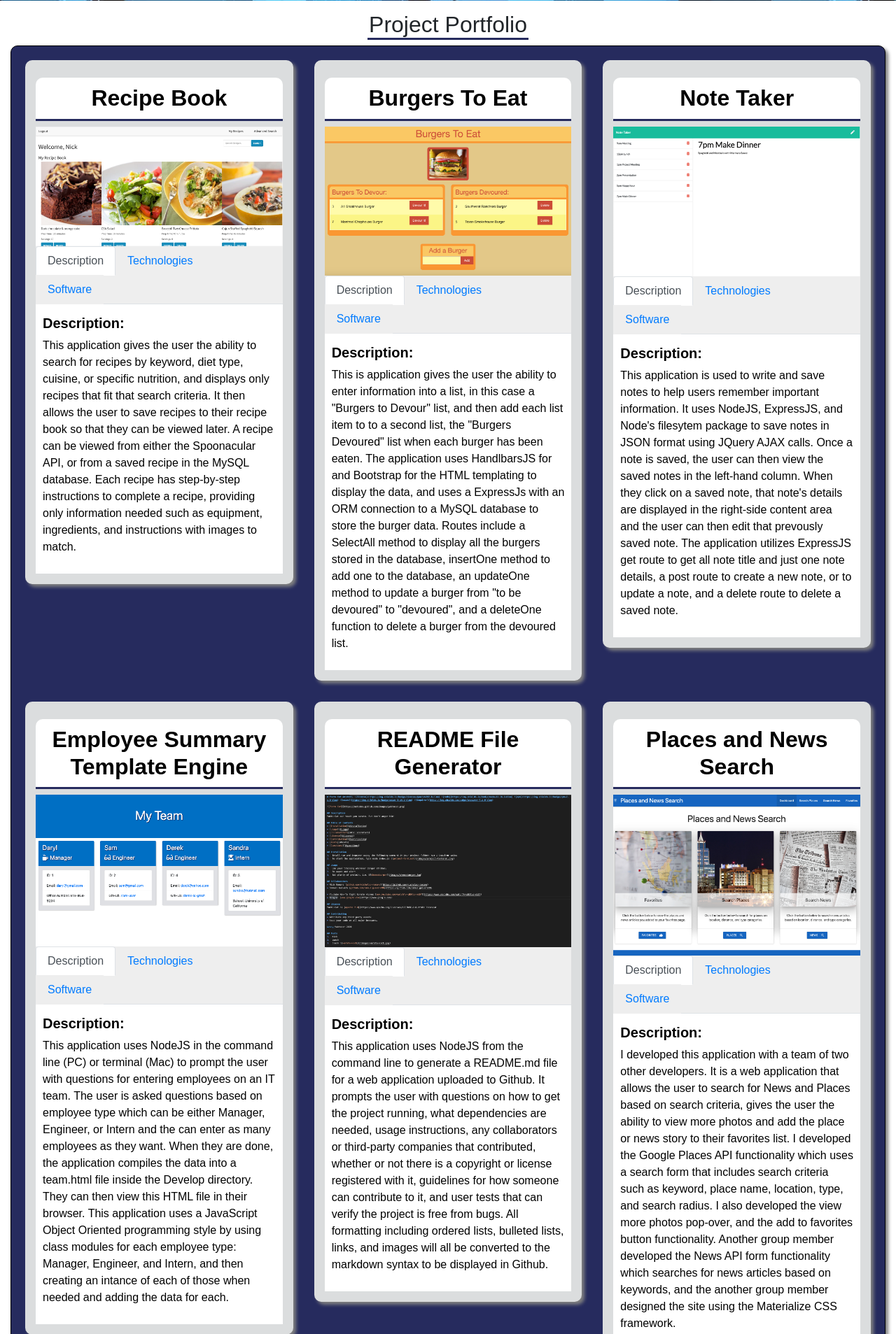
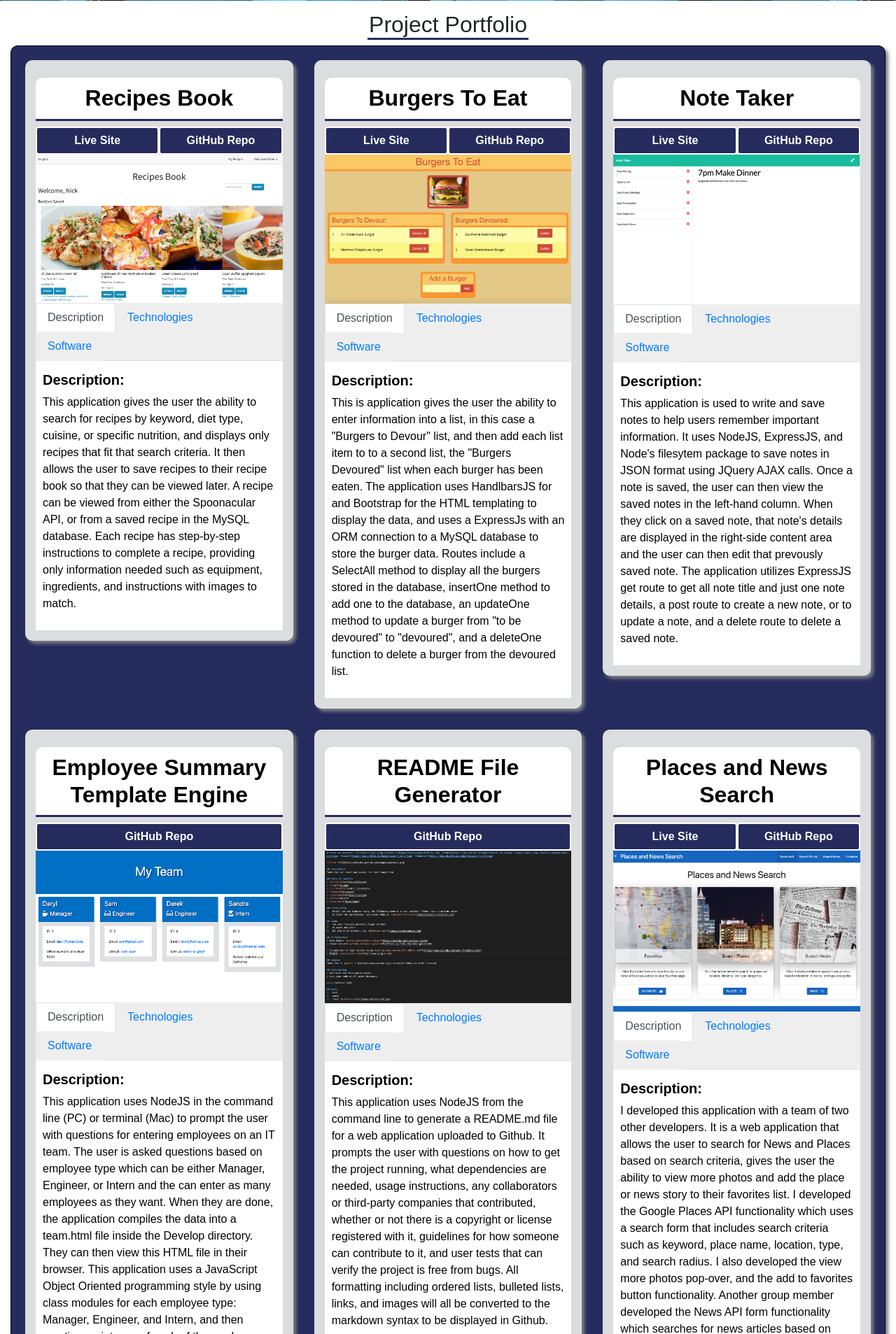
Before and after one commit to nicholas-romano/nicholas-romano.github.io, a PHP site: page / in a window 1280 px wide. Shown: the part 499-2406 px from the top of the page at 70% size. Run offline with PHP 8.4, Linux system fonts and the light colour scheme; some libraries are stand-ins or nearby versions.

Commit message:
Added Live Site and GitHub Repo action buttons to projects

```diff
--- a/css/sdd-styles.css
+++ b/css/sdd-styles.css
@@ -229,6 +229,21 @@ section#project_porfolio.content_section {
   background-color: #262B5E;
   border: none; }
 
+.action-btn.btn.btn-primary {
+  width: 50%;
+  float: left;
+  border: 2px solid white; }
+
+.action-btn.btn.btn-primary:hover {
+  background-color: #3C4285; }
+
+.action-btn-full.btn.btn-primary {
+  width: 100%;
+  border: 2px solid white; }
+
+.action-btn-full.btn.btn-primary:hover {
+  background-color: #3C4285; }
+
 .message_sent_confirmation {
   padding: 50px;
   margin: 50px;
--- a/css/sdd-styles.scss
+++ b/css/sdd-styles.scss
@@ -280,6 +280,25 @@ body {
               border: none;
           }
 
+  .action-btn.btn.btn-primary {
+    width: 50%;
+    float: left;
+    border: 2px solid white;
+  }
+
+  .action-btn.btn.btn-primary:hover {
+    background-color: #3C4285;
+  }
+
+  .action-btn-full.btn.btn-primary {
+    width: 100%;
+    border: 2px solid white;
+  }
+
+  .action-btn-full.btn.btn-primary:hover {
+    background-color: #3C4285;
+  }
+
   .message_sent_confirmation {
               padding: 50px;
               margin: 50px;
--- a/index.html
+++ b/index.html
@@ -58,9 +58,14 @@
             <div class="row">
               <div class="col-lg-4 col-md-6 col-sm-12 project">
                 <div class="project-container">
-                  <a href="https://create-recipe-book.herokuapp.com/" title="Link to live site" target="_blank">
-                    <h3>Recipe Book</h3>
-                    <img class="img-fluid" src="images/project_thumbnails/Recipe-Book_thumbnail.png" alt="Recipe Book">
+                    <h3>Recipes Book</h3>
+                    <a href="https://create-recipe-book.herokuapp.com/" title="Link to live site" target="_blank">
+                      <button type="button" class="action-btn btn btn-primary">Live Site</button>
+                    </a>
+                    <a href="https://github.com/nicholas-romano/Recipes-Book" title="Link to GitHub Repository" target="_blank">
+                      <button type="button" class="action-btn btn btn-primary">GitHub Repo</button>
+                    </a>
+                    <img class="img-fluid" src="images/project_thumbnails/Recipe-Book-thumbnail.png" alt="Recipes Book">
                     <ul class="nav nav-tabs col-sm-12" id="recipe-book" role="tablist">
                       <li class="nav-item">
                         <a class="nav-link active" id="recipe-book-description" onclick="changeTabs('recipe-book', id)" data-toggle="tab" href="javascript:void(0)" role="tab" aria-controls="Description" aria-selected="true">Description</a>
@@ -125,13 +130,17 @@
                         </div>
                       </div>
                     </div>
-                  </a>
                 </div><!--end project-container -->
               </div><!--end project-->
               <div class="col-lg-4 col-md-6 col-sm-12 project">
                 <div class="project-container">
-                  <a href="https://burgers-to-eat.herokuapp.com/" title="Link to live site" target="_blank">
                     <h3>Burgers To Eat</h3>
+                    <a href="https://burgers-to-eat.herokuapp.com/" title="Link to live site" target="_blank">
+                      <button type="button" class="action-btn btn btn-primary">Live Site</button>
+                    </a>
+                    <a href="https://github.com/nicholas-romano/Burger" title="Link to GitHub Repository" target="_blank">
+                      <button type="button" class="action-btn btn btn-primary">GitHub Repo</button>
+                    </a>
                     <img class="img-fluid" src="images/project_thumbnails/Burgers-to-eat_thumbnail.png" alt="Burgers To Eat">
                     <ul class="nav nav-tabs col-sm-12" id="burgers-to-eat" role="tablist">
                       <li class="nav-item">
@@ -197,13 +206,17 @@
                         </div>
                       </div>
                     </div>
-                  </a>
                 </div><!--end project-container -->
               </div><!--end project-->
               <div class="col-lg-4 col-md-6 col-sm-12 project">
                 <div class="project-container">
-                  <a href="https://note-taker-12.herokuapp.com/" title="Link to live site" target="_blank">
                     <h3>Note Taker</h3>
+                    <a href="https://note-taker-12.herokuapp.com/" title="Link to live site" target="_blank">
+                      <button type="button" class="action-btn btn btn-primary">Live Site</button>
+                    </a>
+                    <a href="https://github.com/nicholas-romano/Note-Taker" title="Link to GitHub Repository" target="_blank">
+                      <button type="button" class="action-btn btn btn-primary">GitHub Repo</button>
+                    </a>
                     <img class="img-fluid" src="images/project_thumbnails/Note-Taker_thumbnail.png" alt="Note Taker">
                     <ul class="nav nav-tabs col-sm-12" id="note-taker" role="tablist">
                       <li class="nav-item">
@@ -261,13 +274,14 @@
                         </div>
                       </div>
                     </div>
-                  </a>
                 </div><!--end project-container -->
               </div><!--end project-->
               <div class="col-lg-4 col-md-6 col-sm-12 project">
                 <div class="project-container">
-                  <a href="https://github.com/nicholas-romano/Employee-Summary-Template-Engine" title="Link to GitHub repo"  target="_blank">
                     <h3>Employee Summary Template Engine</h3>
+                    <a href="https://github.com/nicholas-romano/Employee-Summary-Template-Engine" title="Link to GitHub Repository" target="_blank">
+                      <button type="button" class="action-btn-full btn btn-primary">GitHub Repo</button>
+                    </a>
                     <img class="img-fluid" src="images/project_thumbnails/Employee-Summary-Template-Engine_thumbnail.png" alt="Employee Summary Template Engine">
                     <ul class="nav nav-tabs col-sm-12" id="employee-template" role="tablist">
                       <li class="nav-item">
@@ -321,13 +335,14 @@
                         </div>
                       </div>
                     </div>
-                  </a>
                 </div><!--end project-container -->
               </div><!--end project-->
               <div class="col-lg-4 col-md-6 col-sm-12 project">
                 <div class="project-container">
-                  <a href="https://github.com/nicholas-romano/README-File-Generator" title="Link to GitHub repo" target="_blank">
                     <h3>README File Generator</h3>
+                    <a href="https://github.com/nicholas-romano/README-File-Generator" title="Link to GitHub Repository" target="_blank">
+                      <button type="button" class="action-btn-full btn btn-primary">GitHub Repo</button>
+                    </a>
                     <img class="img-fluid" src="images/project_thumbnails/README-file-generator_thumbnail.png" alt="README File Generator">
                     <ul class="nav nav-tabs col-sm-12" id="readme-generator" role="tablist">
                       <li class="nav-item">
@@ -372,13 +387,17 @@
                         </div>
                       </div>
                     </div>
-                  </a>
                 </div><!--end project-container -->
               </div><!--end project-->
               <div class="col-lg-4 col-md-6 col-sm-12 project">
                 <div class="project-container">
-                  <a href="Places-and-News-Search/" target="_blank">
                     <h3>Places and News Search</h3>
+                    <a href="https://nicholas-romano.github.io/Places-and-News-Search/" title="Link to live site" target="_blank">
+                      <button type="button" class="action-btn btn btn-primary">Live Site</button>
+                    </a>
+                    <a href="https://github.com/nicholas-romano/Places-and-News-Search/" title="Link to GitHub Repository" target="_blank">
+                      <button type="button" class="action-btn btn btn-primary">GitHub Repo</button>
+                    </a>
                     <img class="img-fluid" src="images/project_thumbnails/Places-and-News-Search_thumbnail.png" title="Link to live site" alt="Places and News Search">
                     <ul class="nav nav-tabs col-sm-12" id="places-news" role="tablist">
                       <li class="nav-item">
@@ -432,13 +451,17 @@
                         </div>
                       </div>
                     </div>
-                  </a>
                 </div><!--end project-container -->
               </div><!--end project-->
               <div class="col-lg-4 col-md-6 col-sm-12 project">
                   <div class="project-container">
-                    <a href="Weather-Dashboard/" title="Link to live site" target="_blank">
                       <h3>Weather Dashboard</h3>
+                      <a href="https://nicholas-romano.github.io/Weather-Dashboard/" title="Link to live site" target="_blank">
+                        <button type="button" class="action-btn btn btn-primary">Live Site</button>
+                      </a>
+                      <a href="https://github.com/nicholas-romano/Weather-Dashboard/" title="Link to GitHub Repository" target="_blank">
+                        <button type="button" class="action-btn btn btn-primary">GitHub Repo</button>
+                      </a>
                       <img class="img-fluid" src="images/project_thumbnails/Weather-Dashboard_thumbnail.png" alt="Weather Dashboard">
                       <ul class="nav nav-tabs col-sm-12" id="weather-dashboard" role="tablist">
                         <li class="nav-item">
@@ -495,13 +518,17 @@
                           </div>
                         </div>
                       </div>
-                    </a>
                   </div><!--end project-container -->
               </div><!--end project-->
               <div class="col-lg-4 col-md-6 col-sm-12 project">
                 <div class="project-container">
-                  <a href="Work-Day-Scheduler/" title="Link to live site" target="_blank">
                     <h3>Work Day Scheduler</h3>
+                    <a href="https://nicholas-romano.github.io/Work-Day-Scheduler/" title="Link to live site" target="_blank">
+                      <button type="button" class="action-btn btn btn-primary">Live Site</button>
+                    </a>
+                    <a href="https://github.com/nicholas-romano/Work-Day-Scheduler/" title="Link to GitHub Repository" target="_blank">
+                      <button type="button" class="action-btn btn btn-primary">GitHub Repo</button>
+                    </a>
                     <img class="img-fluid" src="images/project_thumbnails/Work-Day-Scheduler_thumbnail.png" alt="Work Day Scheduler">
                     <ul class="nav nav-tabs col-sm-12" id="work-day-scheduler-dashboard" role="tablist">
                       <li class="nav-item">
@@ -557,13 +584,17 @@
                         </div>
                       </div>
                     </div>
-                  </a>
                 </div><!--end project-container -->
               </div><!--end project-->
               <div class="col-lg-4 col-md-6 col-sm-12 project">
                 <div class="project-container">
-                  <a href="Code-Quiz/" title="Link to live site" target="_blank">
                     <h3>Code Quiz</h3>
+                    <a href="https://nicholas-romano.github.io/Code-Quiz/" title="Link to live site" target="_blank">
+                      <button type="button" class="action-btn btn btn-primary">Live Site</button>
+                    </a>
+                    <a href="https://github.com/nicholas-romano/Code-Quiz/" title="Link to GitHub Repository" target="_blank">
+                      <button type="button" class="action-btn btn btn-primary">GitHub Repo</button>
+                    </a>
                     <img class="img-fluid" src="images/project_thumbnails/Code-Quiz_thumbnail.png" alt="Code Quiz">
                     <ul class="nav nav-tabs col-sm-12" id="code-quiz" role="tablist">
                       <li class="nav-item">
@@ -612,13 +643,17 @@
                         </div>
                       </div>
                     </div>
-                  </a>
                 </div><!--end project-container -->
               </div><!--end project-->
               <div class="col-lg-4 col-md-6 col-sm-12 project">
                 <div class="project-container">
-                  <a href="Password-Generator/" title="Link to live site" target="_blank">
                     <h3>Password Generator</h3>
+                    <a href="https://nicholas-romano.github.io/Password-Generator/" title="Link to live site" target="_blank">
+                      <button type="button" class="action-btn btn btn-primary">Live Site</button>
+                    </a>
+                    <a href="https://github.com/nicholas-romano/Password-Generator/" title="Link to GitHub Repository" target="_blank">
+                      <button type="button" class="action-btn btn btn-primary">GitHub Repo</button>
+                    </a>
                     <img class="img-fluid" src="images/project_thumbnails/Password-Generator_thumbnail.png" alt="Password Generator">
                     <ul class="nav nav-tabs col-sm-12" id="password-generator" role="tablist">
                       <li class="nav-item">
@@ -663,13 +698,17 @@
                         </div>
                       </div>
                     </div>
-                  </a>
                 </div><!--end project-container -->
               </div><!--end project-->
               <div class="col-lg-4 col-md-6 col-sm-12 project">
                 <div class="project-container">
-                  <a href="shoppers-stop/" title="Link to live site" target="_blank">
                     <h3>Shoppers Stop</h3>
+                    <a href="shoppers-stop/index.html" title="Link to live site" target="_blank">
+                      <button type="button" class="action-btn btn btn-primary">Live Site</button>
+                    </a>
+                    <a href="https://github.com/nicholas-romano/Shoppers_Stop_App/" title="Link to GitHub Repository" target="_blank">
+                      <button type="button" class="action-btn btn btn-primary">GitHub Repo</button>
+                    </a>
                     <img class="img-fluid" src="images/project_thumbnails/shoppers-stop-thumbnail.png" alt="Shoppers Stop">
                     <ul class="nav nav-tabs col-sm-12" id="shoppers-stop" role="tablist">
                       <li class="nav-item">
@@ -722,13 +761,17 @@
                         </div>
                       </div>
                     </div>
-                  </a>
                 </div><!--end project-container -->
               </div><!--end project-->
               <div class="col-lg-4 col-md-6 col-sm-12 project">
                 <div class="project-container">
-                    <a href="stop-watch/" title="Link to live site" target="_blank">
                       <h3>Stop Watch</h3>
+                      <a href="stop-watch/index.html" title="Link to live site" target="_blank">
+                        <button type="button" class="action-btn btn btn-primary">Live Site</button>
+                      </a>
+                      <a href="https://github.com/nicholas-romano/Stop_Watch_App/" title="Link to GitHub Repository" target="_blank">
+                        <button type="button" class="action-btn btn btn-primary">GitHub Repo</button>
+                      </a>
                       <img class="img-fluid" src="images/project_thumbnails/stop-watch-thumbnail.png" alt="Stop Watch" >
                       <ul class="nav nav-tabs col-sm-12" id="stop-watch" role="tablist">
                         <li class="nav-item">
@@ -781,13 +824,17 @@
                           </div>
                         </div>
                       </div>
-                    </a>
                 </div><!--end project-container -->
               </div><!--end project-->
               <div class="col-lg-4 col-md-6 col-sm-12 project">
                 <div class="project-container">
-                  <a href="movie-discovery/" title="Link to live site" target="_blank">
                     <h3>Movie Discovery</h3>
+                    <a href="movie-discovery/" title="Link to live site" target="_blank">
+                      <button type="button" class="action-btn btn btn-primary">Live Site</button>
+                    </a>
+                    <a href="https://github.com/nicholas-romano/Movie-Discovery/" title="Link to GitHub Repository" target="_blank">
+                      <button type="button" class="action-btn btn btn-primary">GitHub Repo</button>
+                    </a>
                     <img class="img-fluid" src="images/project_thumbnails/movies-app_thumbnail.png" alt="Movies Search" >
                     <ul class="nav nav-tabs col-sm-12" id="movie-discovery" role="tablist">
                       <li class="nav-item">
@@ -853,6 +900,12 @@
                 <div class="project-container">
                   <a href="Space_Fighters/" title="Link to live site" target="_blank">
                     <h3>Space Fighters Game</h3>
+                    <a href="https://nicholas-romano.github.io/Space_Fighters/" title="Link to live site" target="_blank">
+                      <button type="button" class="action-btn btn btn-primary">Live Site</button>
+                    </a>
+                    <a href="https://github.com/nicholas-romano/Space-Fighters-Game/" title="Link to GitHub Repository" target="_blank">
+                      <button type="button" class="action-btn btn btn-primary">GitHub Repo</button>
+                    </a>
                     <img class="img-fluid" src="images/project_thumbnails/Space_Fighters_thumbnail.png" alt="Space Fighters Game" >
                     <ul class="nav nav-tabs col-sm-12" id="space-fighters" role="tablist">
                       <li class="nav-item">
@@ -897,13 +950,17 @@
                         </div>
                       </div>
                     </div>
-                  </a>
                 </div><!-- end project-container -->
               </div><!--end project-->
               <div class="col-lg-4 col-md-6 col-sm-12 project">
                 <div class="project-container">
-                  <a href="Memory_Card_Game/match.html" title="Link to live site" target="_blank">
                     <h3>Memory Card Game</h3>
+                    <a href="https://nicholas-romano.github.io/Memory_Card_Game/match.html" title="Link to live site" target="_blank">
+                      <button type="button" class="action-btn btn btn-primary">Live Site</button>
+                    </a>
+                    <a href="https://github.com/nicholas-romano/Memory_Card_Game/" title="Link to GitHub Repository" target="_blank">
+                      <button type="button" class="action-btn btn btn-primary">GitHub Repo</button>
+                    </a>
                     <img class="img-fluid" src="images/project_thumbnails/memory_card_game_thumbnail.png" alt="Memory Card Game" >
                     <ul class="nav nav-tabs col-sm-12" id="project10" role="tablist">
                       <li class="nav-item">
@@ -953,13 +1010,14 @@
                         </div>
                       </div>
                     </div>
-                  </a>
                 </div><!-- end project-container -->
               </div><!--end project-->
               <div class="col-lg-4 col-md-6 col-sm-12 project">
                 <div class="project-container">
-                  <a href="Rock-Paper-Scissors_Game/rock_paper_scissors.html" title="Link to live site" target="_blank">
                     <h3>Rock Paper Scissors Game</h3>
+                    <a href="https://nicholas-romano.github.io/Rock-Paper-Scissors_Game/rock_paper_scissors.html" title="Link to live site" target="_blank">
+                      <button type="button" class="action-btn-full btn btn-primary">Live Site</button>
+                    </a>
                     <img class="img-fluid" src="images/project_thumbnails/rock_paper_scissors_thumbnail.png" alt="Rock Paper Scissors Game" >
                     <ul class="nav nav-tabs col-sm-12" id="rock_paper_scissors" role="tablist">
                       <li class="nav-item">
@@ -1008,7 +1066,6 @@
                         </div>
                       </div>
                     </div>
-                  </a>
                 </div><!-- end project-container -->
               </div><!--end project-->
             </div><!-- end row -->
```
Also changed, not shown: images/project_thumbnails/Recipe-Book-thumbnail.png (added), images/project_thumbnails/Recipe-Book_thumbnail.png (deleted).
